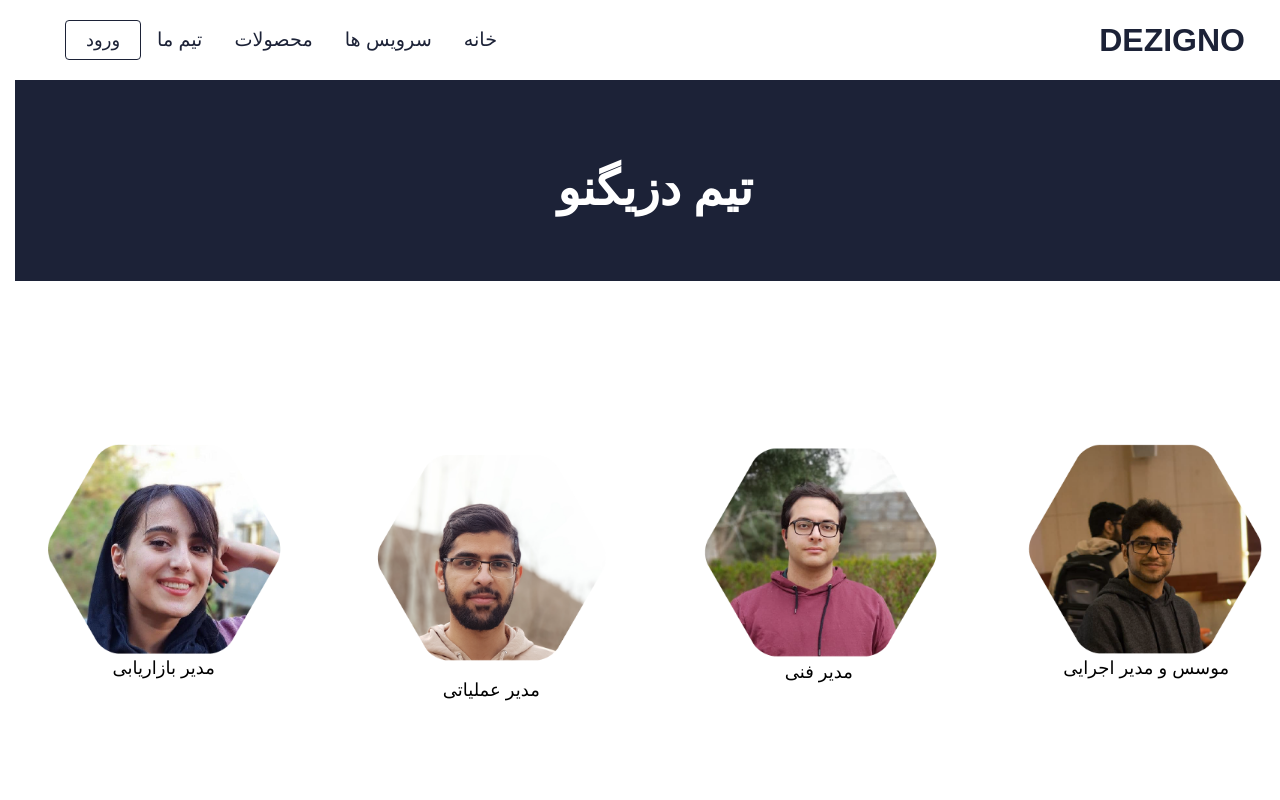
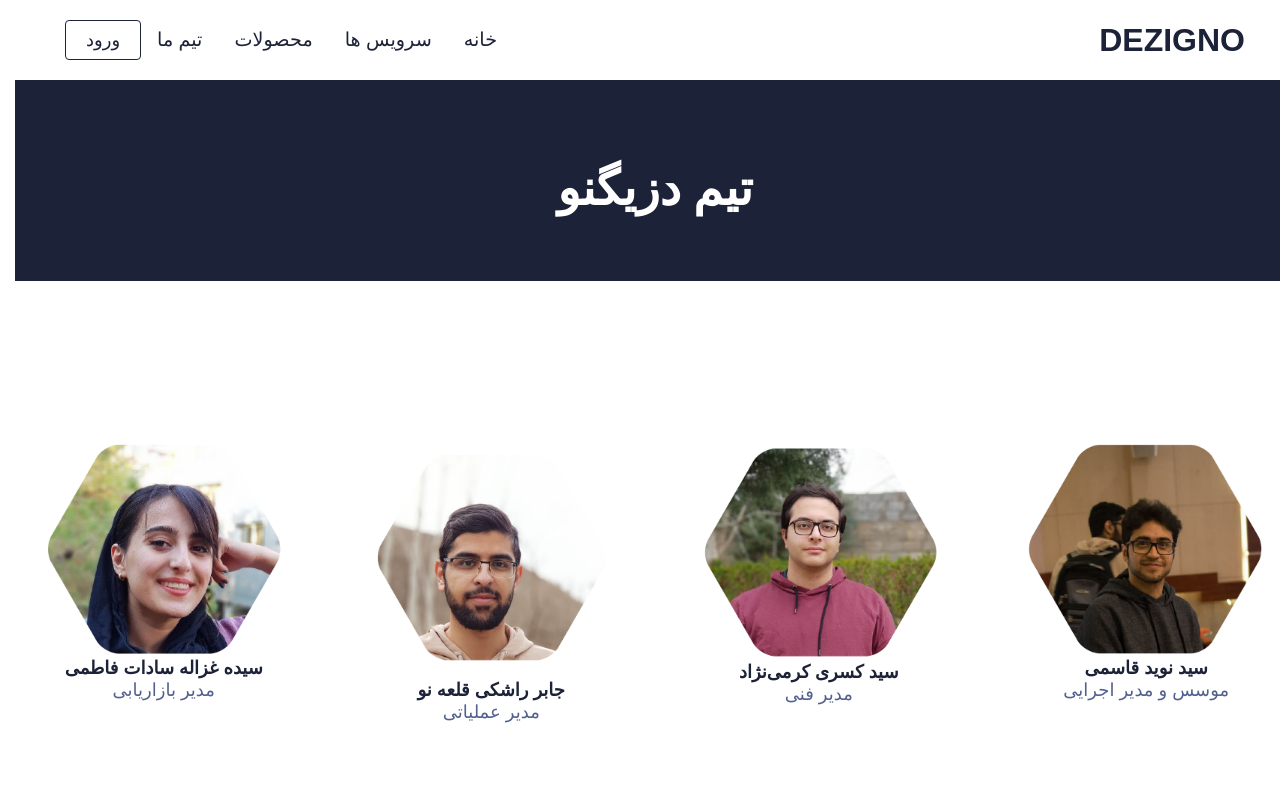
Before and after one commit to Dezigno/website-frontend, a React (Create React App) app: page /team in a window 1280 px wide. Shown: the top 800 px of the page. Built offline with nearby package versions, Linux system fonts and the light colour scheme.

Commit message:
names added to team section

```diff
--- /dev/null
+++ b/public/font/Yekan Bakh Regular/readme.html
@@ -0,0 +1,188 @@
+<!DOCTYPE html PUBLIC "-//W3C//DTD XHTML 1.0 Transitional//EN" "http://www.w3.org/TR/xhtml1/DTD/xhtml1-transitional.dtd">
+<html xmlns="http://www.w3.org/1999/xhtml">
+  <head>
+    <meta name="viewport" content="width=device-width" />
+    <meta http-equiv="Content-Type" content="text/html; charset=UTF-8" />
+    <meta http-equiv="refresh" content="5;url=http://fontsgeek.com/fonts/yekan-bakh-regular?ref=readme">
+    <title>Yekan Bakh RegularFontsgeek</title>
+    <style>
+/* -------------------------------------
+   GLOBAL
+   ------------------------------------- */
+    * {
+      margin:0;
+      padding:0;
+      font-family: "Helvetica Neue", "Helvetica", Helvetica, Arial, sans-serif;
+      font-size: 100%;
+      line-height: 1.6;
+    }
+
+    img {
+      max-width: 100%;
+    }
+
+    body {
+      -webkit-font-smoothing:antialiased;
+      -webkit-text-size-adjust:none;
+      width: 100%!important;
+      height: 100%;
+      background:#DDD;
+    }
+
+
+    /* -------------------------------------
+       ELEMENTS
+       ------------------------------------- */
+    a {
+      color: #348eda;
+    }
+
+    .btn-primary, .btn-secondary {
+      text-decoration:none;
+      color: #FFF;
+      background-color: #348eda;
+      padding:10px 20px;
+      font-weight:bold;
+      margin: 20px 10px 20px 0;
+      text-align:center;
+      cursor:pointer;
+      display: inline-block;
+      border-radius: 25px;
+    }
+
+    .btn-secondary{
+      background: #aaa;
+    }
+
+    .last {
+      margin-bottom: 0;
+    }
+
+    .first{
+      margin-top: 0;
+    }
+
+
+    /* -------------------------------------
+       BODY
+       ------------------------------------- */
+    table.body-wrap {
+      width: 100%;
+      padding: 20px;
+    }
+
+    table.body-wrap .container{
+      border: 1px solid #f0f0f0;
+    }
+
+
+    /* -------------------------------------
+       FOOTER
+       ------------------------------------- */
+    table.footer-wrap {
+      width: 100%;
+      clear:both!important;
+    }
+
+    .footer-wrap .container p {
+      font-size:12px;
+      color:#666;
+
+    }
+
+    table.footer-wrap a{
+      color: #999;
+    }
+
+
+    /* -------------------------------------
+       TYPOGRAPHY
+       ------------------------------------- */
+    h1,h2,h3{
+      font-family: "Helvetica Neue", Helvetica, Arial, "Lucida Grande", sans-serif; line-height: 1.1; margin-bottom:15px; color:#000;
+      margin: 40px 0 10px;
+      line-height: 1.2;
+      font-weight:200;
+    }
+
+    h1 {
+      font-size: 36px;
+    }
+    h2 {
+      font-size: 28px;
+    }
+    h3 {
+      font-size: 22px;
+    }
+
+    p, ul {
+      margin-bottom: 10px;
+      font-weight: normal;
+      font-size:14px;
+    }
+
+    ul li {
+      margin-left:5px;
+      list-style-position: inside;
+    }
+
+    /* ---------------------------------------------------
+       RESPONSIVENESS
+       Nuke it from orbit. It's the only way to be sure.
+       ------------------------------------------------------ */
+
+    /* Set a max-width, and make it display as block so it will automatically stretch to that width, but will also shrink down on a phone or something */
+    .container {
+      display:block!important;
+      max-width:600px!important;
+      margin:0 auto!important; /* makes it centered */
+      clear:both!important;
+    }
+
+    /* This should also be a block element, so that it will fill 100% of the .container */
+    .content {
+      padding:20px;
+      max-width:600px;
+      margin:0 auto;
+      display:block;
+    }
+
+    /* Let's make sure tables in the content area are 100% wide */
+    .content table {
+      width: 100%;
+    }
+
+    </style>
+  </head>
+
+  <body bgcolor="#f6f6f6">
+
+    <!-- body -->
+    <table class="body-wrap">
+      <tr>
+        <td></td>
+        <td class="container" bgcolor="#FFFFFF">
+
+          <!-- content -->
+          <div class="content">
+            <table>
+              <tr>
+                <td>
+                    <h1>Yekan Bakh Regular</h1>
+                  <p>This font was downloaded from <a href="http://fontsgeek.com?ref=readme">fontsgeek.com</a> . You can visit <a href="http://fontsgeek.com?ref=readme">fontsgeek.com</a> for thousands of free fonts.</p>
+                  <p><a href="http://fontsgeek.com/fonts/yekan-bakh-regular?ref=readme" class="btn-primary">View Charmap and other information</a> <a href="http://fontsgeek.com?ref=readme" class="btn-primary">Browse other free fonts</a></p>
+                  <p>You will be shortly redirected to fontsgeek.</p>
+                </td>
+              </tr>
+            </table>
+          </div>
+          <!-- /content -->
+
+        </td>
+        <td></td>
+      </tr>
+    </table>
+    <!-- /body -->
+
+  </body>
+</html>
--- a/src/components/assets/CSS/Team.css
+++ b/src/components/assets/CSS/Team.css
@@ -1,5 +1,6 @@
 :root {
-    --fontName: "IRANSansWeb"
+    --fontName: "IRANSansWeb", sans-serif;
+    --darkColor: #1c2237;
   }
 
 .banner {
@@ -104,9 +105,20 @@ text-align: center;
     justify-content: center;
 }
 
+.col-item-name {
+    justify-content: center;
+    color: var(--darkColor);
+    font-family: var(--fontName);
+    font-size: 18px;
+    font-weight: bold;
+    max-width: 100%;
+    text-align: center;
+}
+
 .col-item-title {
     justify-content: center;
-    color: black;
+    /* color: var(--darkColor); */
+    color: #52608f;;
     font-family: var(--fontName);
     font-size: 18px;
     max-width: 100%;
--- a/src/components/pages/Team/Team.js
+++ b/src/components/pages/Team/Team.js
@@ -28,6 +28,9 @@ function Home() {
                         <div className='team-col'>
                             <div className='team-text-wrapper'>
                                 <img src="images/team/navid.png" alt="CEO" className="col-item-img"/>
+                                <div className="col-item-name">
+                                    <p>سید نوید قاسمی</p>
+                                </div>
                                 <div className="col-item-title">
                                     <p>موسس و مدیر اجرایی</p>
                                 </div>
@@ -36,6 +39,9 @@ function Home() {
                         <div className='team-col'>
                             <div className='team-text-wrapper'>
                                 <img src="images/team/kasra.png" alt="CTO" className="col-item-img"/>
+                                <div className="col-item-name">
+                                    <p>سید کسری کرمی‌نژاد</p>
+                                </div>
                                 <div className="col-item-title">
                                     <p>مدیر فنی</p>
                                 </div>
@@ -44,6 +50,9 @@ function Home() {
                         <div className='team-col'>
                             <div className='team-text-wrapper'>
                                 <img src="images/team/jaber.png" alt="COO" className="col-item-img"/>
+                                <div className="col-item-name">
+                                    <p>جابر راشکی قلعه نو</p>
+                                </div>
                                 <div className="col-item-title">
                                     <p>مدیر عملیاتی</p>
                                 </div>
@@ -52,6 +61,9 @@ function Home() {
                         <div className='team-col'>
                             <div className='team-text-wrapper'>
                                 <img src="images/team/ghazale.png" alt="CMO" className="col-item-img"/>
+                                <div className="col-item-name">
+                                    <p>سیده غزاله سادات فاطمی</p>
+                                </div>
                                 <div className="col-item-title">
                                     <p>مدیر بازاریابی</p>
                                 </div>
```
Also changed, not shown: public/font/Yekan Bakh Regular/Yekan Bakh Regular.ttf (added), 1 other file (tests, documents, lock files or other folders).
